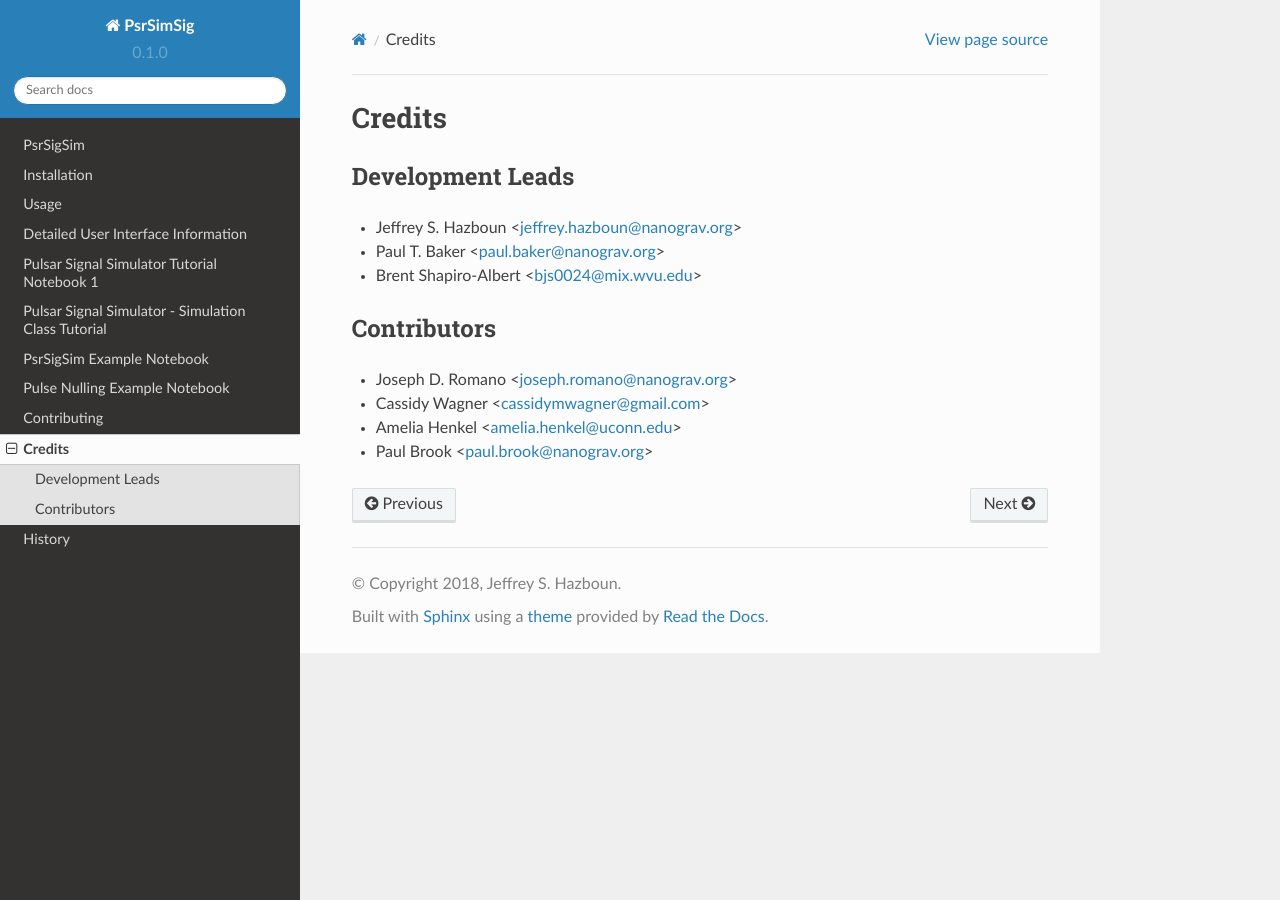
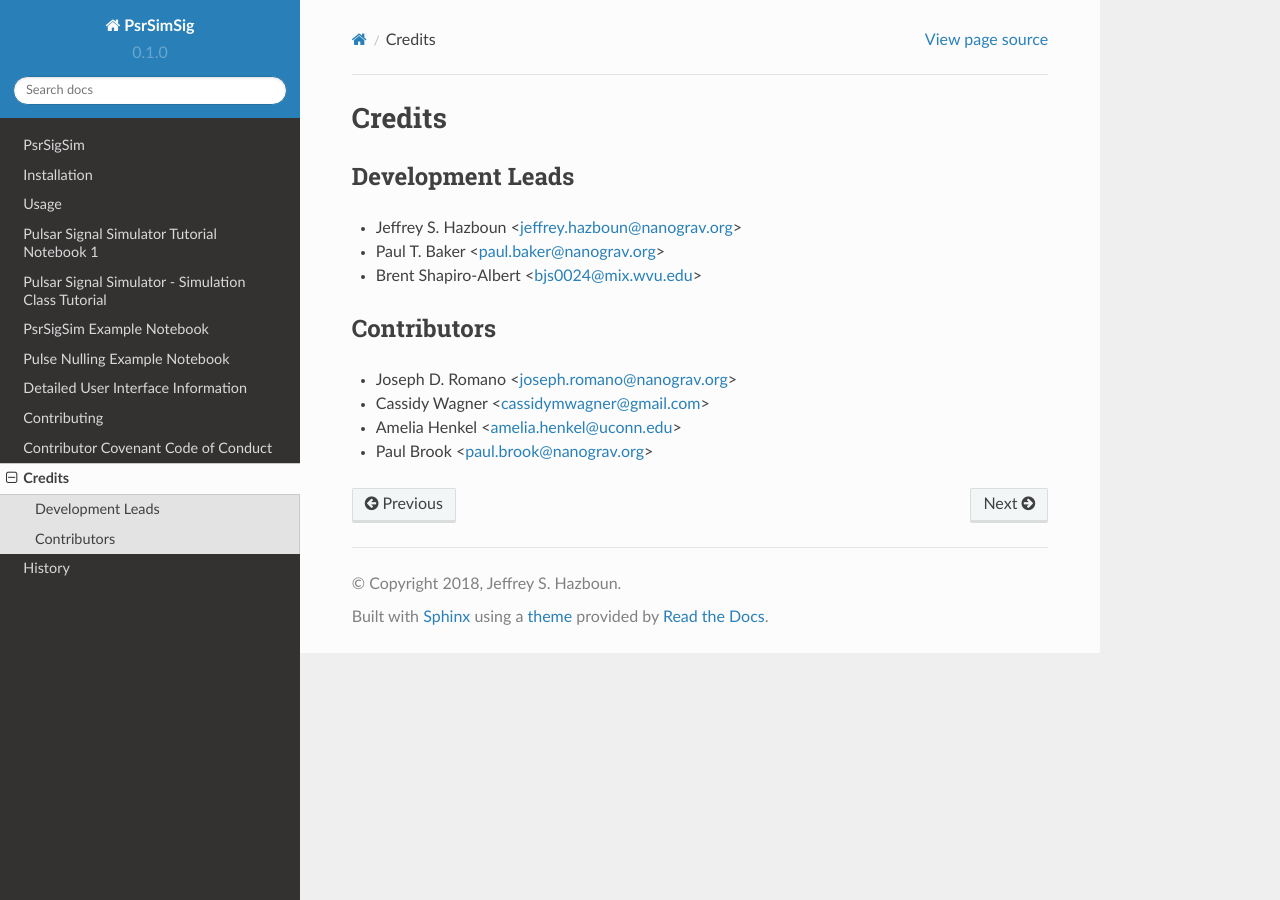
Before and after one commit to PsrSigSim/PsrSigSim, a Sphinx documentation site: the page built from docs/authors.rst, in a window 1280 px wide. Built offline with Sphinx 7.4.7 and the Read the Docs theme 2.0.0, drawn with Linux system fonts in a browser that asks for light colours; pages that are not in the unit, such as notebooks, are missing from menus.

Commit message:
Adding code of conduct 2

```diff
--- /dev/null
+++ b/docs/code_of_conduct.rst
@@ -0,0 +1 @@
+.. include:: ../CODE_OF_CONDUCT.rst
--- a/docs/index.rst
+++ b/docs/index.rst
@@ -9,11 +9,11 @@
    readme
    installation
    usage
-   modules
    tutorial_1
    Simulate_Tutorial
    full_pipeline_tutorial
    Pulse_Nulling_Example
+   modules
    contributing
    code_of_conduct
    authors
```
